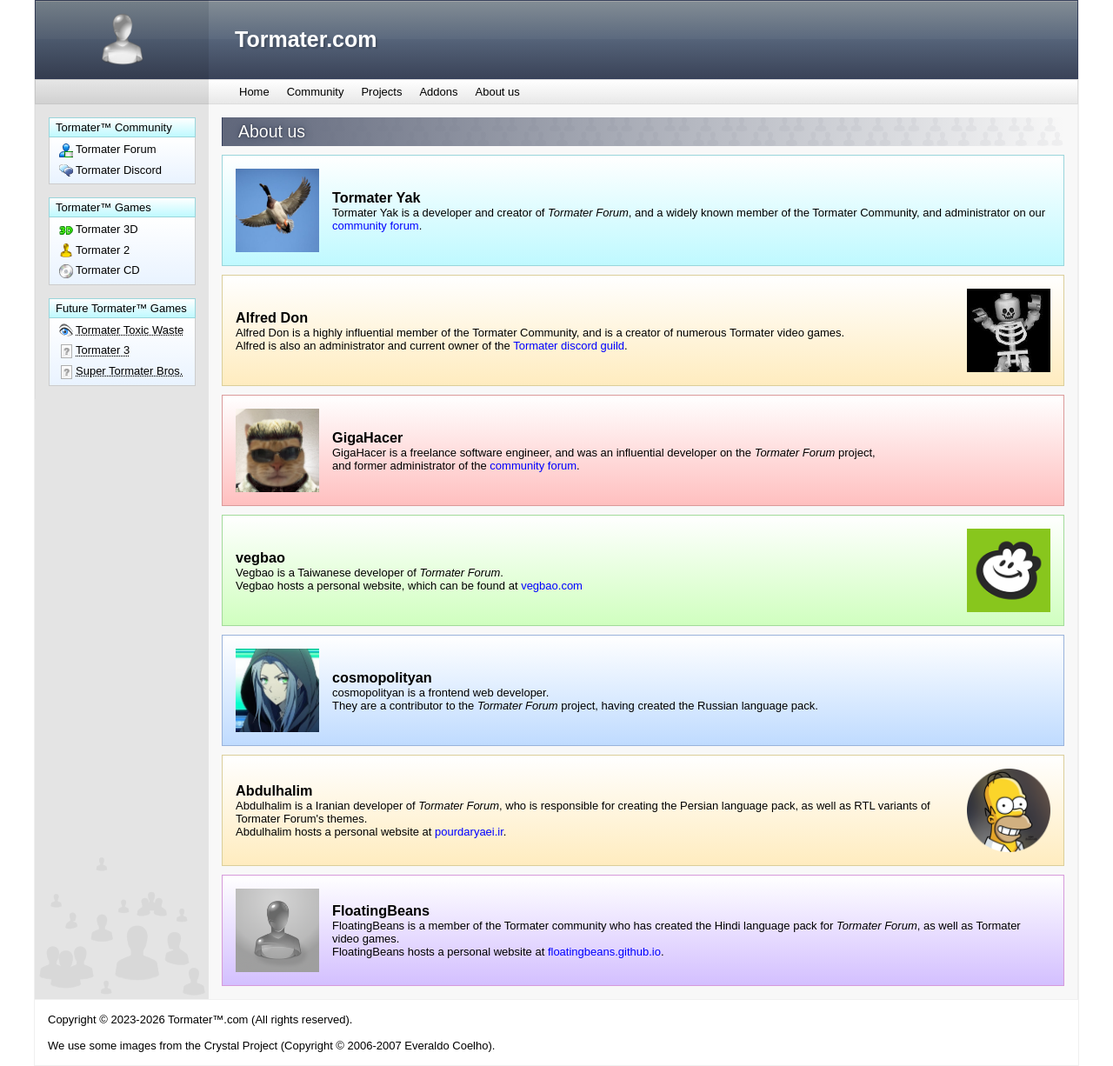
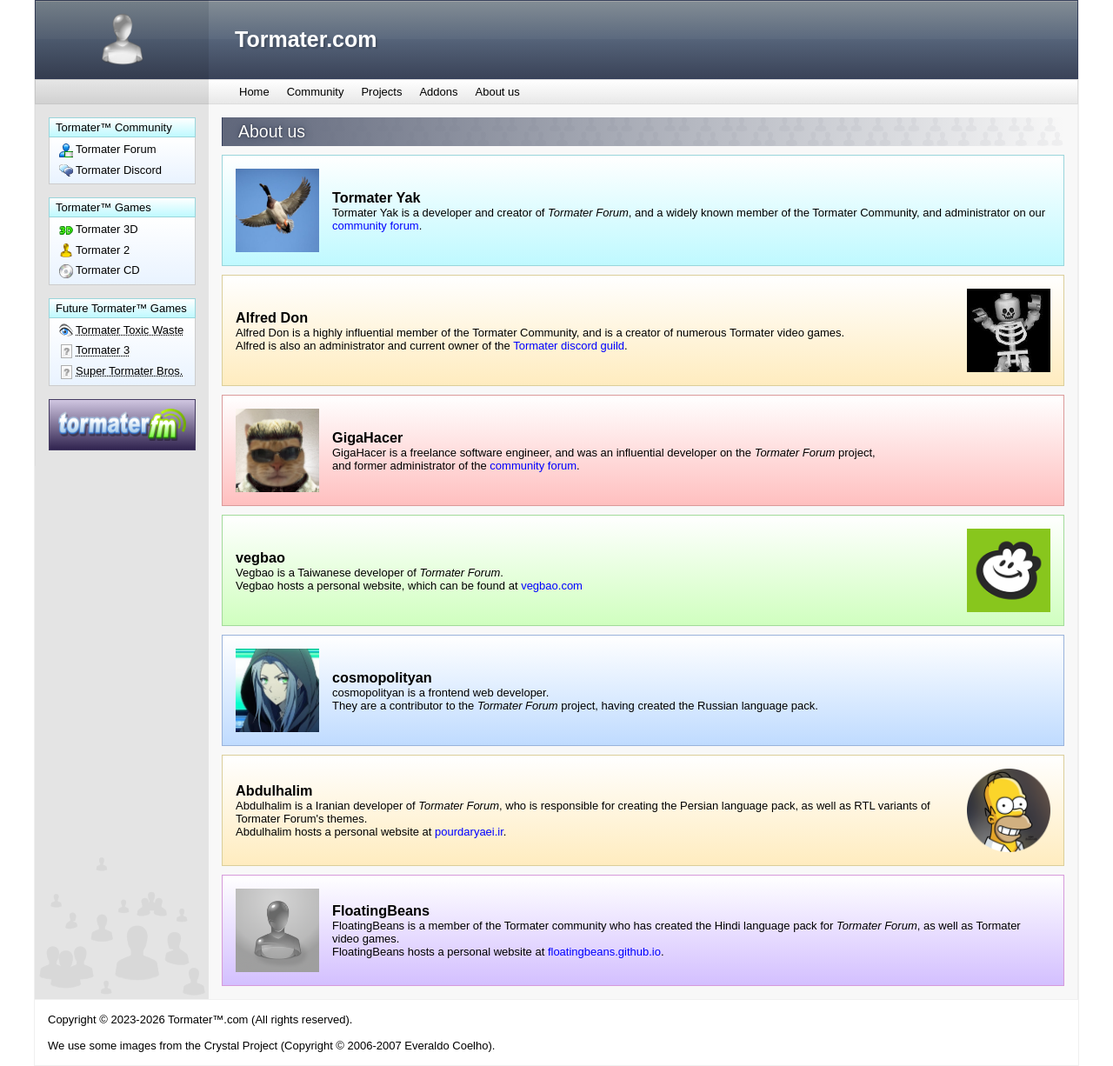
Before and after one commit to tormater/tormater.github.io, a Jekyll site: the page built from about.html, in a window 1280 px wide. Shown: the whole page at 87% size. Built offline with Jekyll 4.4.1, drawn with Linux system fonts in a browser that asks for light colours.

Commit message:
Update default.html

```diff
--- a/_layouts/default.html
+++ b/_layouts/default.html
@@ -51,6 +51,8 @@
           <li><abbr title="Coming soon..."><img src="{{"assets/images/unknown.png" | absolute_url }}"><span class="long">Super </span>Tormater Bros.</abbr></li>
           <!-- <li><abbr title="Coming soon...">Toxic Waste: Aftermath</abbr></li> -->
         </ul>
+      <br>
+      <a class="tormaterfm" href="{{"/fm" | absolute_url }}"><img src="{{"assets/images/tormaterfm_small.png" | absolute_url }}" alt="tormaterfm"></a>
       </div>
     </div>
     <div id="content">
```
